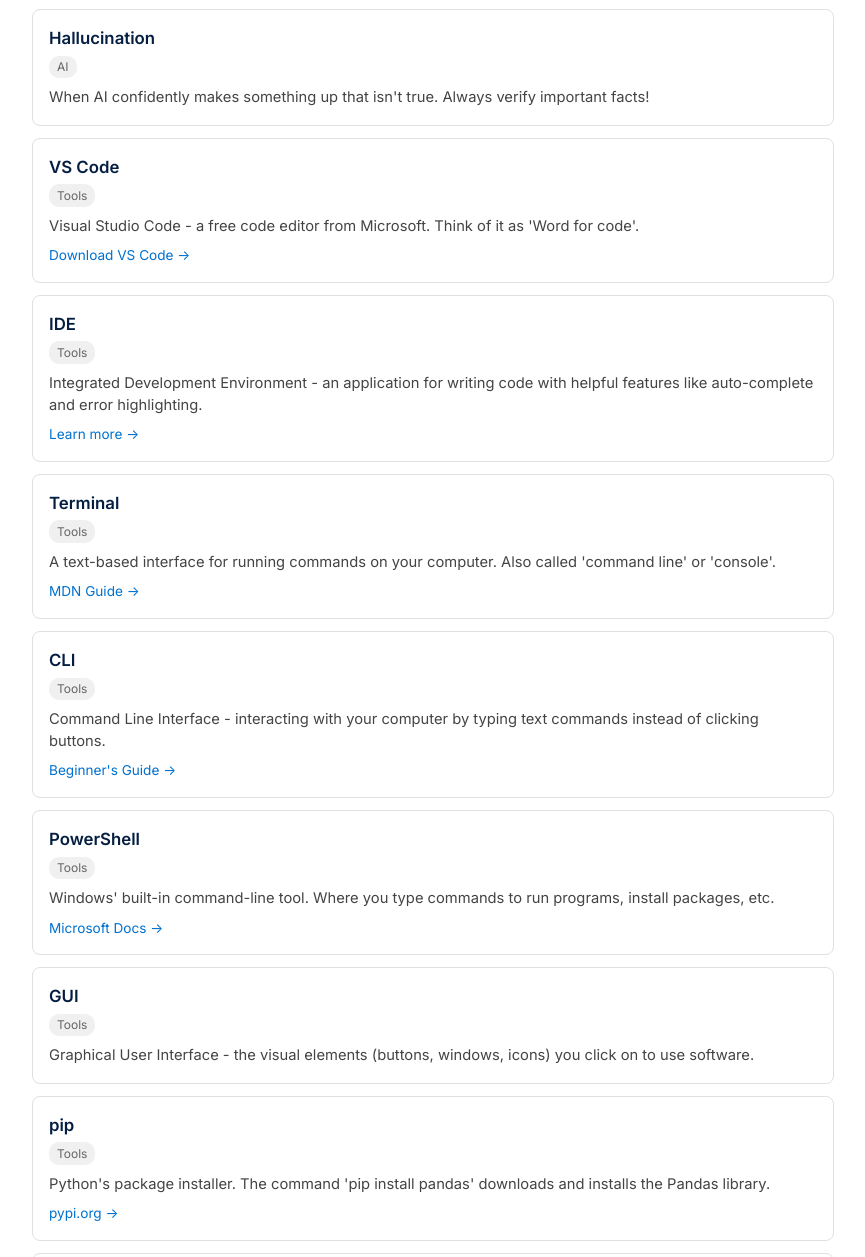
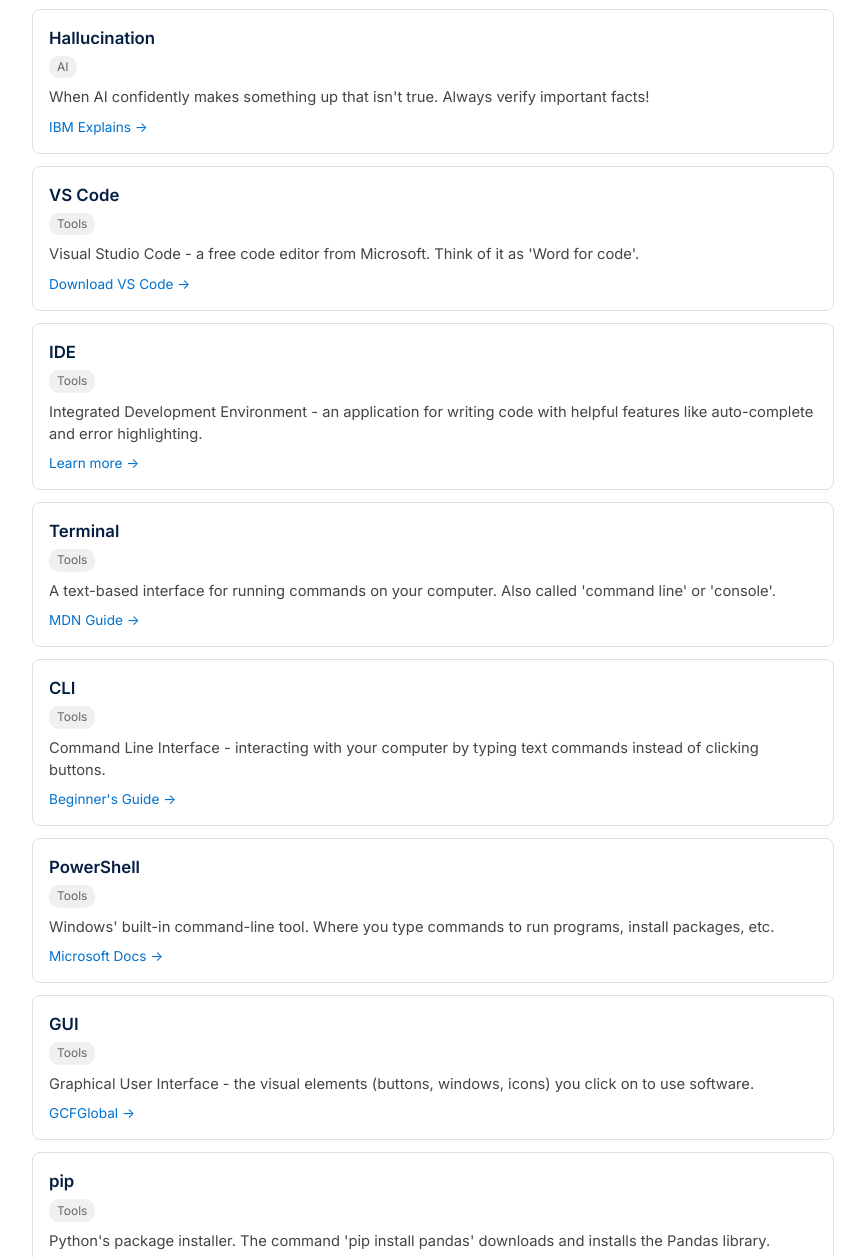
Before and after one commit to LoganDay96/AI-Training-Guide, a plain HTML site: page glossary.html in a window 1280 px wide. Shown: the part 2008-3265 px from the top of the page, without its empty margins (207-1072 px from the left). Drawn offline with Linux system fonts and the light colour scheme.

Commit message:
Add links to remaining glossary terms (Hallucination, GUI, Bug)

```diff
--- a/glossary.html
+++ b/glossary.html
@@ -114,6 +114,7 @@
                     <div class="term-name">Hallucination</div>
                     <span class="term-category">AI</span>
                     <div class="term-definition">When AI confidently makes something up that isn't true. Always verify important facts!</div>
+                    <div class="term-link"><a href="https://www.ibm.com/think/topics/ai-hallucinations" target="_blank">IBM Explains →</a></div>
                 </div>
 
                 <!-- Tools -->
@@ -151,6 +152,7 @@
                     <div class="term-name">GUI</div>
                     <span class="term-category">Tools</span>
                     <div class="term-definition">Graphical User Interface - the visual elements (buttons, windows, icons) you click on to use software.</div>
+                    <div class="term-link"><a href="https://edu.gcfglobal.org/en/computerbasics/understanding-operating-systems/1/" target="_blank">GCFGlobal →</a></div>
                 </div>
                 <div class="term-card" data-category="Tools">
                     <div class="term-name">pip</div>
@@ -364,6 +366,7 @@
                     <div class="term-name">Bug</div>
                     <span class="term-category">Concepts</span>
                     <div class="term-definition">An error or flaw in code that causes unexpected behavior. Called a 'bug' since early computers had actual insects cause problems!</div>
+                    <div class="term-link"><a href="https://en.wikipedia.org/wiki/Software_bug" target="_blank">Wikipedia →</a></div>
                 </div>
                 <div class="term-card" data-category="Concepts">
                     <div class="term-name">Debugging</div>
```
